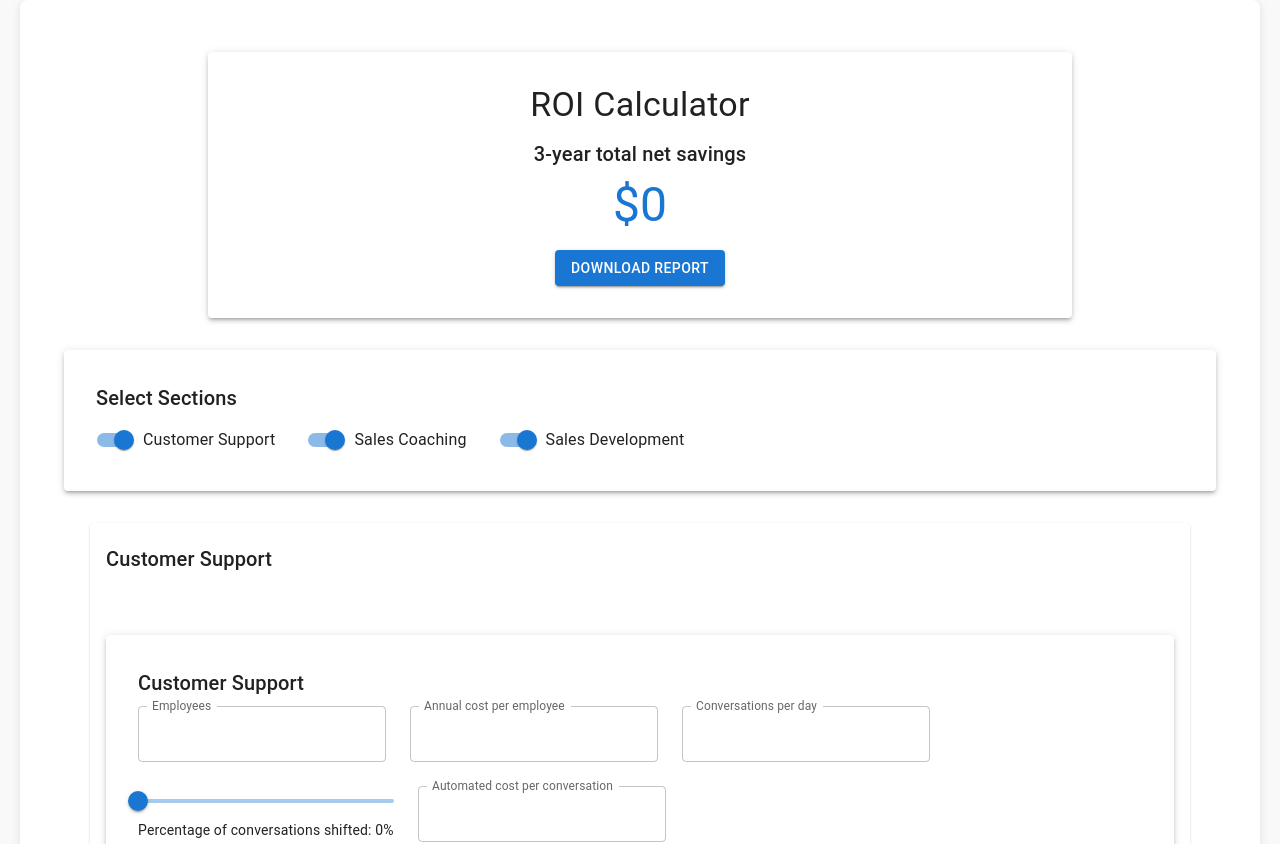
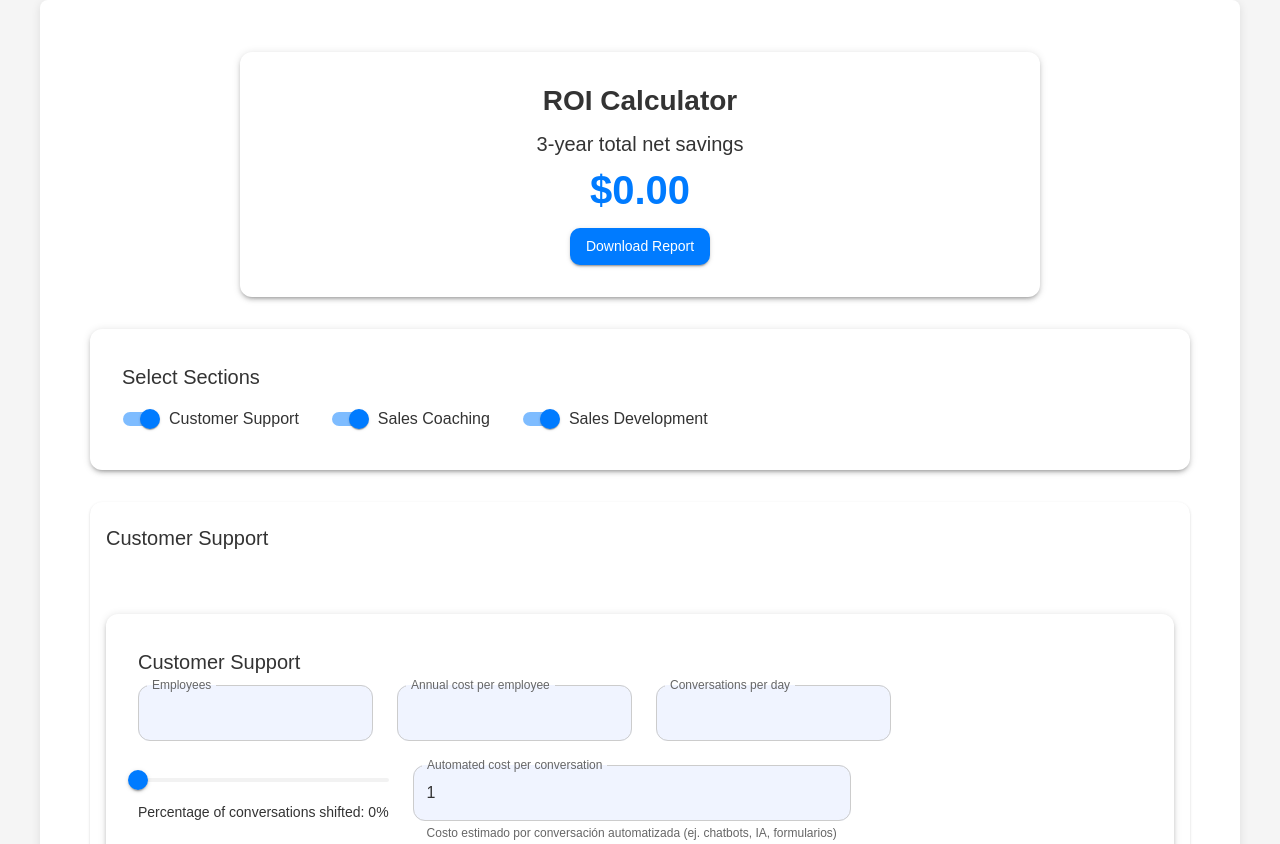
Before and after one commit to avdbp/roi-calculator, a React (Create React App) app: page / in a window 1280 px wide. Shown: the top 844 px of the page. Built offline with nearby package versions, Linux system fonts and the light colour scheme; some icons are missing.

Commit message:
Estilos modificables Theme.js

```diff
--- a/src/components/HeroHeader.js
+++ b/src/components/HeroHeader.js
@@ -20,8 +20,15 @@ const HeroHeader = ({ total, onDownload }) => {
       <Typography variant="h6" gutterBottom>
         3-year total net savings
       </Typography>
-      <Typography variant="h3" color="primary" gutterBottom>
-        ${total.toLocaleString()}
+      <Typography
+        variant="h3"
+        color="text.highlight"
+        gutterBottom
+      >
+        ${total.toLocaleString(undefined, {
+          minimumFractionDigits: 2,
+          maximumFractionDigits: 2,
+        })}
       </Typography>
       <Button variant="contained" onClick={onDownload}>
         Download Report
--- a/src/components/ROISection.js
+++ b/src/components/ROISection.js
@@ -20,7 +20,7 @@ const ROISection = ({ title, onTotalChange, defaultValues = {} }) => {
   const [annualCost, setAnnualCost] = useState("");
   const [conversations, setConversations] = useState("");
   const [percentShifted, setPercentShifted] = useState(0);
-  const [autoCostPerConversation, setAutoCostPerConversation] = useState("");
+  const [autoCostPerConversation, setAutoCostPerConversation] = useState("1");
 
   const daysPerYear = 260;
   const emp = parseFloat(employees) || 0;
@@ -119,6 +119,7 @@ const ROISection = ({ title, onTotalChange, defaultValues = {} }) => {
           <TextField
             fullWidth
             label="Automated cost per conversation"
+            helperText={parseFloat(autoCostPerConversation || "0") <= 0 ? "Introduce un valor mayor que 0 para calcular el ROI." : "Costo estimado por conversación automatizada (ej. chatbots, IA, formularios)"}
             InputLabelProps={{ shrink: true }}
             type="number"
             value={autoCostPerConversation}
--- a/src/index.js
+++ b/src/index.js
@@ -1,17 +1,16 @@
-import React from 'react';
-import ReactDOM from 'react-dom/client';
-import './index.css';
-import App from './App';
-import reportWebVitals from './reportWebVitals';
 
-const root = ReactDOM.createRoot(document.getElementById('root'));
+import React from "react";
+import ReactDOM from "react-dom/client";
+import App from "./App";
+import { ThemeProvider, CssBaseline } from "@mui/material";
+import theme from "./theme";
+
+const root = ReactDOM.createRoot(document.getElementById("root"));
 root.render(
   <React.StrictMode>
-    <App />
+    <ThemeProvider theme={theme}>
+      <CssBaseline />
+      <App />
+    </ThemeProvider>
   </React.StrictMode>
 );
-
-// If you want to start measuring performance in your app, pass a function
-// to log results (for example: reportWebVitals(console.log))
-// or send to an analytics endpoint. Learn more: https://bit.ly/CRA-vitals
-reportWebVitals();
--- /dev/null
+++ b/src/theme.js
@@ -0,0 +1,106 @@
+import { createTheme } from "@mui/material/styles"; // 🧱 Importa la utilidad para crear temas personalizados
+
+const theme = createTheme({
+  palette: {
+    primary: {
+      main: "#007bff", // 🔵 Color principal: botones, enlaces, sliders, switches (cuando usan color="primary")
+    },
+    secondary: {
+      main: "#6c757d", // ⚪ Color secundario: botones alternativos u otros elementos secundarios
+    },
+    background: {
+      default: "#f5f5f5", // 🧱 Fondo general del body o áreas grises claras
+      paper: "#ffffff",   // 📄 Fondo de tarjetas, cuadros y secciones elevadas (Paper)
+    },
+    text: {
+      primary: "#333333",    // 🖋 Color principal del texto
+      secondary: "#666666",  // 🖋 Color de texto menos importante
+      highlight: "#007bff", // 🔵  Color especial personalizado, usado por ejemplo en HeroHeader para el total
+    },
+  },
+  typography: {
+    fontFamily: "'Lexend', sans-serif", // 🅰️ Fuente principal del proyecto
+    fontSize: 14,                       // 🔤 Tamaño base del texto (afecta <body> y componentes heredados)
+    h3: {
+      fontSize: "2.5rem",               // 🔠 Tamaño de <Typography variant="h3" />
+      fontWeight: 700,                  // 🏋️ Negrita fuerte
+    },
+    h4: {
+      fontSize: "1.75rem",              // 🔠 Tamaño de <Typography variant="h4" />
+      fontWeight: 600,                  // 🏋️ Negrita media
+    },
+  },
+  shape: {
+    borderRadius: 12, // 🔲 Bordes redondeados globales para botones, inputs, tarjetas, etc.
+  },
+  components: {
+    MuiTextField: {
+      defaultProps: {
+        variant: "outlined", // ✏️ Hace que todos los <TextField> usen el estilo outlined por defecto
+      },
+    },
+    MuiOutlinedInput: {
+      styleOverrides: {
+        root: {
+          backgroundColor: "#f0f4ff", // 🧊 Fondo claro para todos los campos de entrada
+          "&.Mui-focused .MuiOutlinedInput-notchedOutline": {
+            borderColor: "#007bff", // 🔵  Borde naranja cuando el input está enfocado
+          },
+        },
+        notchedOutline: {
+          borderColor: "#ccc", // 🔳 Borde gris por defecto cuando no está enfocado
+        },
+        input: {
+          color: "#333", // 🖋 Color del texto que escribes dentro del input
+        },
+      },
+    },
+    MuiInputLabel: {
+      styleOverrides: {
+        root: {
+          "&.Mui-focused": {
+            color: "#007bff", // 🔵  Color del label/flotante cuando el input está enfocado
+          },
+        },
+      },
+    },
+    MuiButton: {
+      styleOverrides: {
+        root: {
+          borderRadius: 10,      // 🔘 Bordes redondeados en los botones
+          textTransform: "none", // 🔡 Evita que el texto se convierta en mayúsculas automáticamente
+        },
+      },
+    },
+    MuiSwitch: {
+      styleOverrides: {
+        switchBase: {
+          "&.Mui-checked": {
+            color: "#007bff", // 🔵  Color del botón circular cuando está activado
+          },
+          "&.Mui-checked + .MuiSwitch-track": {
+            backgroundColor: "#007bff", // 🔵  Color del fondo de la pista cuando está activado
+          },
+        },
+        track: {
+          backgroundColor: "#ccc", // ⚪ Color de la pista cuando está apagado
+        },
+      },
+    },
+    MuiSlider: {
+      styleOverrides: {
+        thumb: {
+          color: "#007bff", // 🔵  El botón que se arrastra en el slider
+        },
+        track: {
+          color: "#007bff", // 🔵  Línea llenada del slider (desde el inicio hasta el pulgar)
+        },
+        rail: {
+          color: "#ddd",    // ⚪ Línea vacía restante del slider
+        },
+      },
+    },
+  },
+});
+
+export default theme; // 📦 Exportas el tema para usarlo en <ThemeProvider theme={theme}>
```
